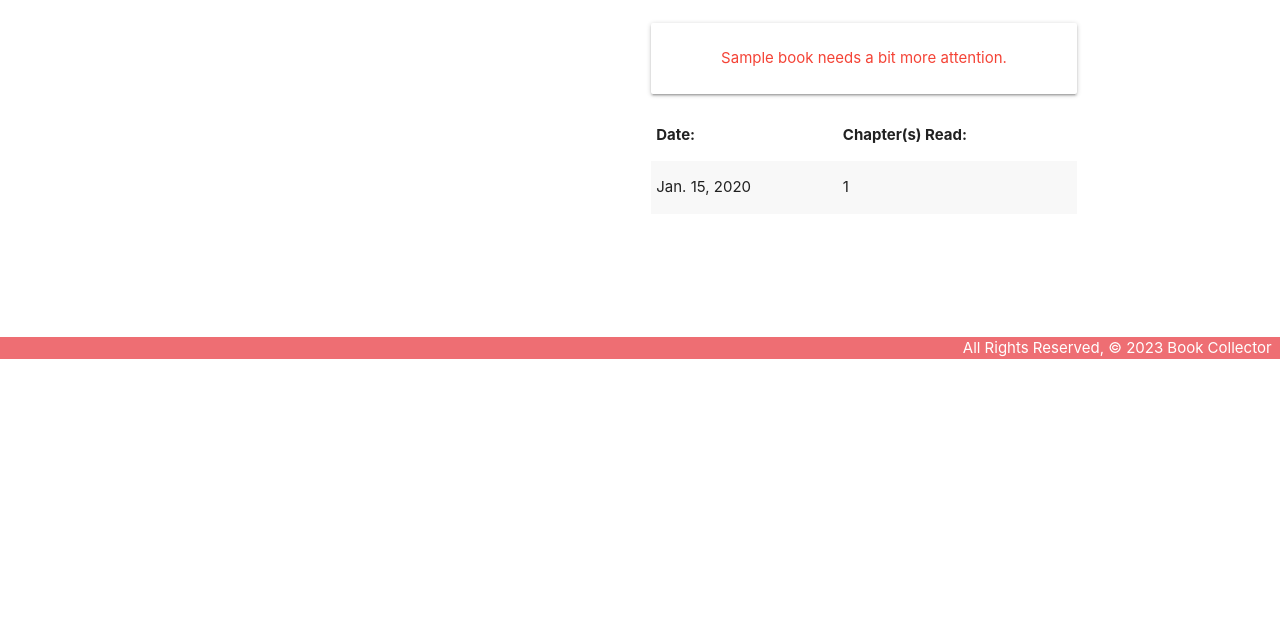
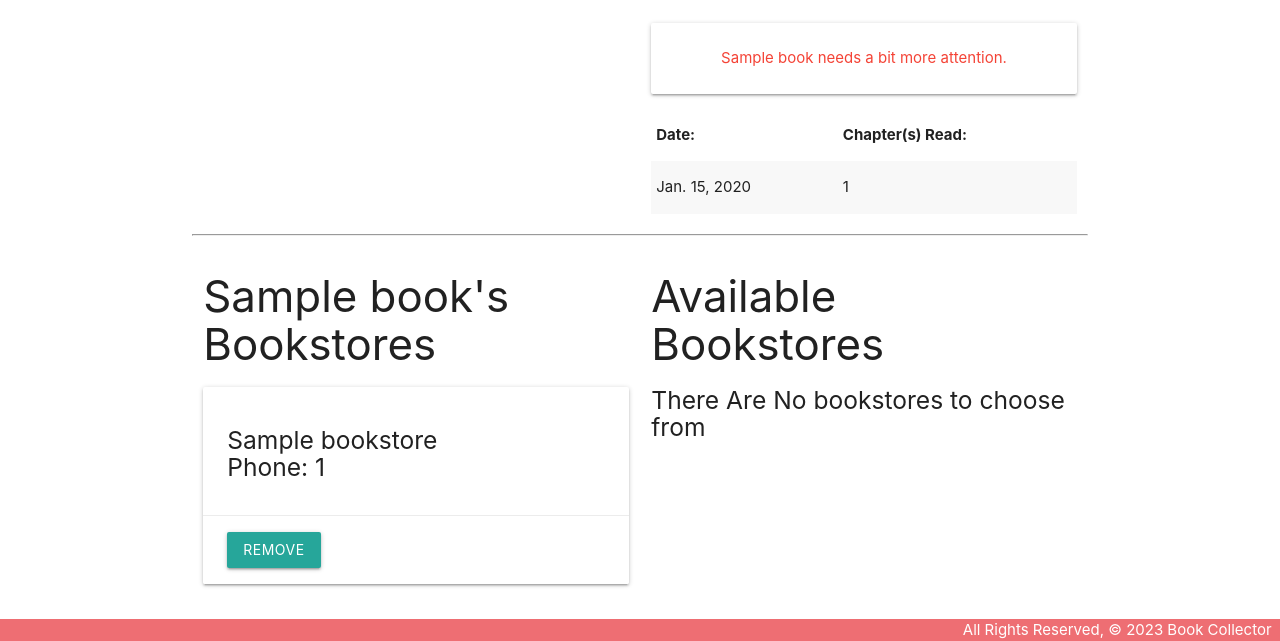
Before and after one commit to mzsellem-GA/bookcollector, a Django app: page /books/1/ in a window 1280 px wide. Shown: the part 441-1082 px from the top of the page. Before the commit the page ends 800 px from the top, so only its background shows below. Run offline with Django 4.2, Linux system fonts and the light colour scheme; tables that the repository leaves empty hold one stand-in row (values such as "Sample post").

Commit message:
part 5 without hyphens

```diff
--- a/main_app/templates/books/detail.html
+++ b/main_app/templates/books/detail.html
@@ -49,6 +49,57 @@
   </div>
 </div>
 
+
+<!-- This is all new markup to be added just above the <script> tag -->
+  <hr>
+  <div class="row">
+    <div class="col s6">
+      <h3>{{ book.title }}'s Bookstores</h3>
+      {% if book.bookstores.count %}
+        {% for bookstore in book.bookstores.all %}
+          <div class="card">
+            <div class="card-content">
+              <span class="card-title">
+                <h5>{{ bookstore.name }} <br> Phone: {{bookstore.phone}}</h5>
+              </span>
+            </div>
+            <div class="card-action">
+              <form action="{% url 'unassoc_bookstore' book.id bookstore.id %}" method="POST">
+                {% csrf_token %}
+                <button type="submit" class="btn">Remove</button>
+              </form>
+            </div>
+          </div>
+        {% endfor %}
+      {% else %}
+        <h5>No Bookstores</h5>
+      {% endif %}
+    </div>
+    <!-- Available toys will come after this line -->
+    <div class="col s6">
+      <h3>Available Bookstores</h3>
+      {% if bookstores.count %}
+        {% for bookstore in bookstores %}
+          <div class="card">
+            <div class="card-content">
+              <span class="card-title">
+                <h5>{{ bookstore.name }} <br> Phone: {{bookstore.phone}}</h5>
+              </span>
+            </div>
+            <div class="card-action">
+              <form action="{% url 'assoc_bookstore' book.id bookstore.id %}" method="POST">
+                {% csrf_token %}
+                <button type="submit" class="btn">Add</button>
+              </form>
+            </div>
+          </div>
+        {% endfor %}
+      {% else %}
+        <h5>There Are No bookstores to choose from</h5>
+      {% endif %}
+    </div>
+  </div>
+
 <script>
 const dateEl = document.getElementById('id_date');
   // M is Materialize's global variable
--- a/main_app/urls.py
+++ b/main_app/urls.py
@@ -10,6 +10,8 @@ urlpatterns = [
     path('books/<int:pk>/update/', views.BookUpdate.as_view(), name='books_update'),
     path('books/<int:pk>/delete/', views.BookDelete.as_view(), name='books_delete'),
     path('books/<int:book_id>/add_chapter/', views.add_chapter, name='add_chapter'),
+    path('books/<int:book_id>/assoc_bookstore/<int:bookstore_id>/', views.assoc_bookstore, name='assoc_bookstore'),
+    path('books/<int:book_id>/unassoc_bookstore/<int:bookstore_id>/', views.unassoc_bookstore, name='unassoc_bookstore'),
 
     path('bookstores/', views.BookstoreList.as_view(), name='bookstores_index'),
     path('bookstores/<int:pk>/', views.BookstoreDetail.as_view(), name='bookstores_detail'),
--- a/main_app/views.py
+++ b/main_app/views.py
@@ -21,14 +21,15 @@ def books_index(request):
 def books_detail(request, book_id):
     book = Book.objects.get(id=book_id)
     id_list = book.bookstores.all().values_list('id')
+    bookstores_book_doesnt_have = Bookstore.objects.exclude(id__in=id_list)
     chapter_form = ChapterForm()
     return render(request, 'books/detail.html', {
-        'book': book, 'chapter_form': chapter_form
+        'book': book, 'chapter_form': chapter_form, 'bookstores': bookstores_book_doesnt_have
     })
 
 class BookCreate(CreateView):
     model = Book
-    fields = '__all__'
+    fields = ['title', 'genre', 'published']
 
 class BookUpdate(UpdateView):
     model = Book
@@ -67,3 +68,11 @@ class BookstoreUpdate(UpdateView):
 class BookstoreDelete(DeleteView):
   model = Bookstore
   success_url = '/bookstores'
+
+def assoc_bookstore(request, book_id, bookstore_id):
+   Book.objects.get(id=book_id).bookstores.add(bookstore_id)
+   return redirect('detail', book_id=book_id)
+
+def unassoc_bookstore(request, book_id, bookstore_id):
+   Book.objects.get(id=book_id).bookstores.remove(bookstore_id)
+   return redirect('detail', book_id=book_id)
```
